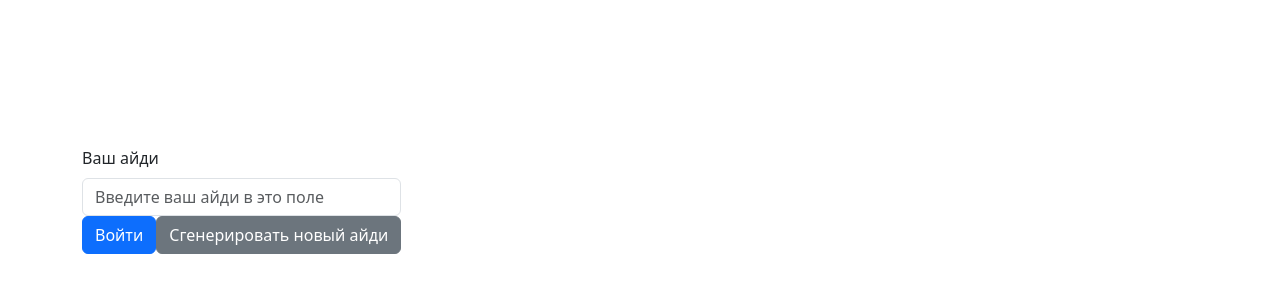
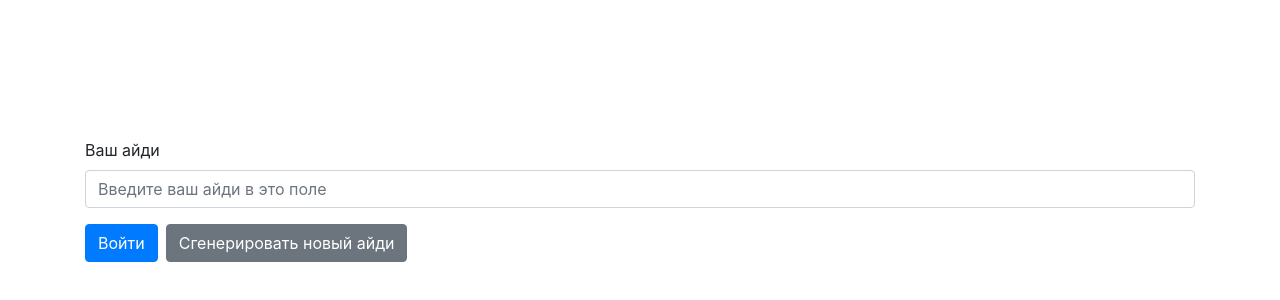
Before and after one commit to midorun/react-online-chat-app, a React (Create React App) app in the folder client/: page / in a window 1280 px wide. Shown: the part 200-500 px from the top of the page. Built offline with nearby package versions, Linux system fonts and the light colour scheme.

Commit message:
feat: add login component

```diff
--- a/client/package.json
+++ b/client/package.json
@@ -6,9 +6,12 @@
     "@testing-library/jest-dom": "^5.12.0",
     "@testing-library/react": "^11.2.6",
     "@testing-library/user-event": "^12.8.3",
+    "bootstrap": "^4.6.0",
     "react": "^17.0.2",
+    "react-bootstrap": "^1.5.2",
     "react-dom": "^17.0.2",
     "react-scripts": "4.0.3",
+    "uuid": "^8.3.2",
     "web-vitals": "^1.1.1"
   },
   "scripts": {
--- a/client/src/App.js
+++ b/client/src/App.js
@@ -1,9 +1,15 @@
+import React, { useState } from 'react'
+
 import Login from "./Login";
 
 
 function App() {
+  const [id, setid] = useState()
+
   return (
-    <Login />
+    <>
+      <Login onSubmit={setid} />
+    </>
   );
 }
 
--- a/client/src/Login.js
+++ b/client/src/Login.js
@@ -1,8 +1,19 @@
-import React from 'react'
+import React, { useRef } from 'react'
 import { Container, Form, Button } from 'react-bootstrap'
+import { v4 as uuidv4 } from 'uuid'
 
+export default function Login({ onSubmit }) {
+  const idInput = useRef()
 
-export default function Login() {
+  const handleFormSubmit = (e) => {
+    e.preventDefault()
+    onSubmit(idInput.current.value)
+  }
+
+  const generateNewId = () => {
+    idInput.current.value = uuidv4()
+  }
+
   return (
     <Container
       className='d-flex align-items-center'
@@ -10,13 +21,16 @@ export default function Login() {
         height: `100vh`
       }}
     >
-      <Form>
+      <Form
+        onSubmit={handleFormSubmit}
+        className='w-100'
+      >
         <Form.Group>
           <Form.Label>Ваш айди</Form.Label>
-          <Form.Control type='text' placeholder='Введите ваш айди в это поле' />
+          <Form.Control ref={idInput} type='text' placeholder='Введите ваш айди в это поле' />
         </Form.Group>
-        <Button variant='primary' className='mr-2'>Войти</Button>
-        <Button variant='secondary'>Сгенерировать новый айди</Button>
+        <Button type='submit' className='mr-2'>Войти</Button>
+        <Button onClick={generateNewId} variant='secondary'>Сгенерировать новый айди</Button>
       </Form >
     </Container>
   )
```
Also changed, not shown: 1 other file (tests, documents, lock files or other folders).
